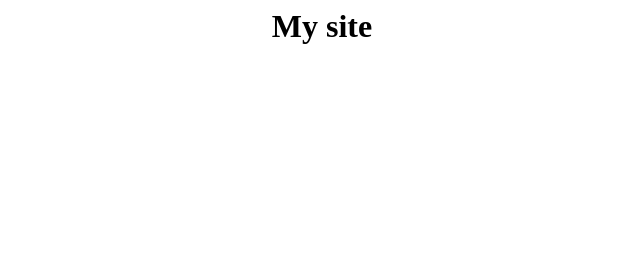
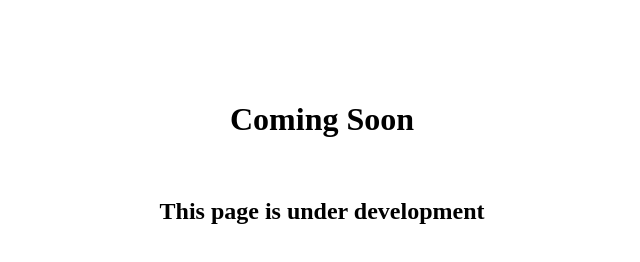
Before and after one commit to pnshiralkar/pnshiralkar.github.io, a plain HTML site: page index.html in a window 1280 px wide. Shown: the whole page, without its empty margins (318-958 px from the left). Drawn offline with Linux system fonts and the light colour scheme.

Commit message:
Update index.html

```diff
--- a/index.html
+++ b/index.html
@@ -2,7 +2,10 @@
 <head><title>My site</title></head>
 <Body>
 <center>
-<h1>My site</h1>
+  <br/><br/><br/><br/>
+<h1>Coming Soon</h1>
+  <br/>
+  <h2> This page is under development</h2>
 </center>
 </body>
 </html>
```
